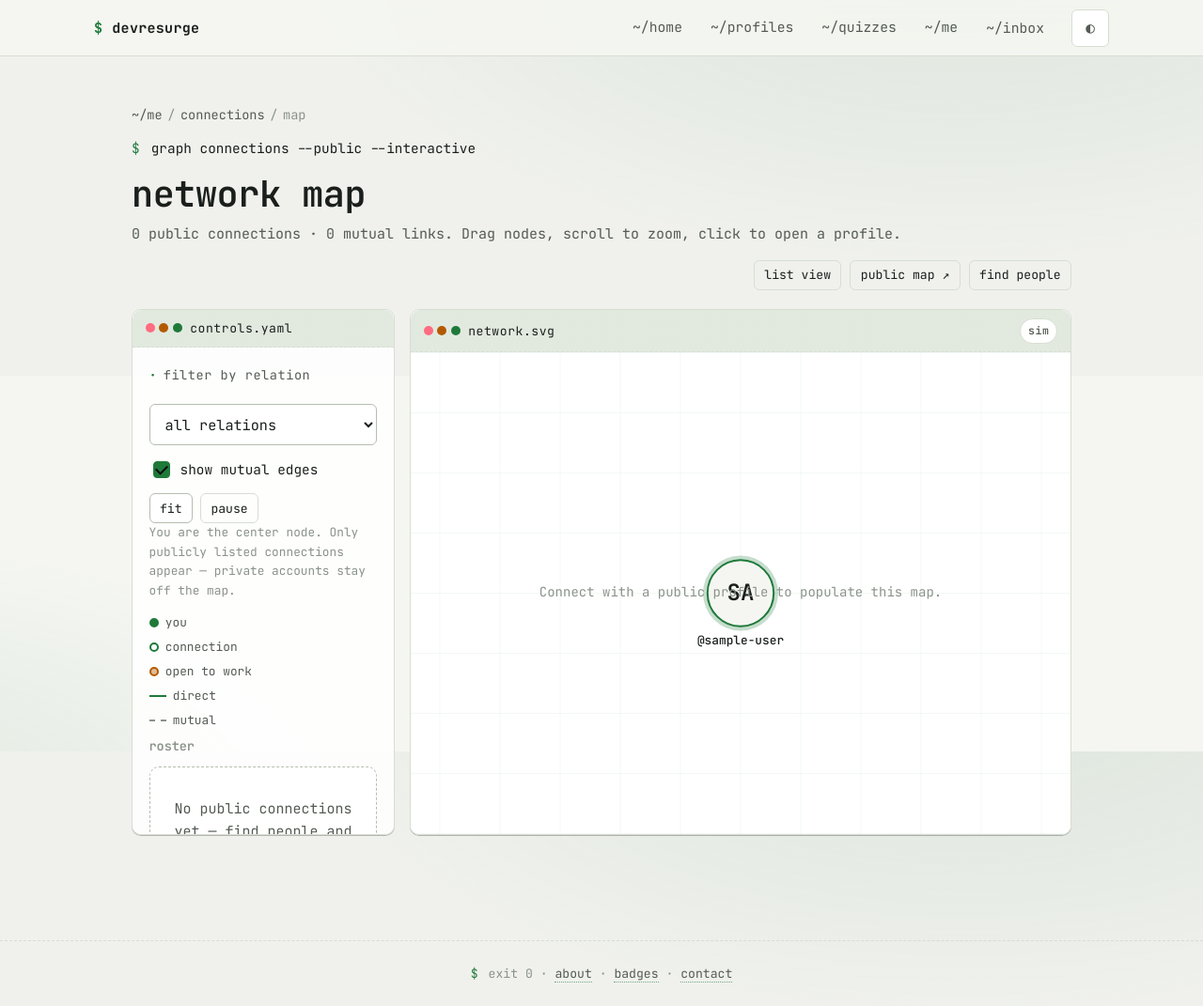
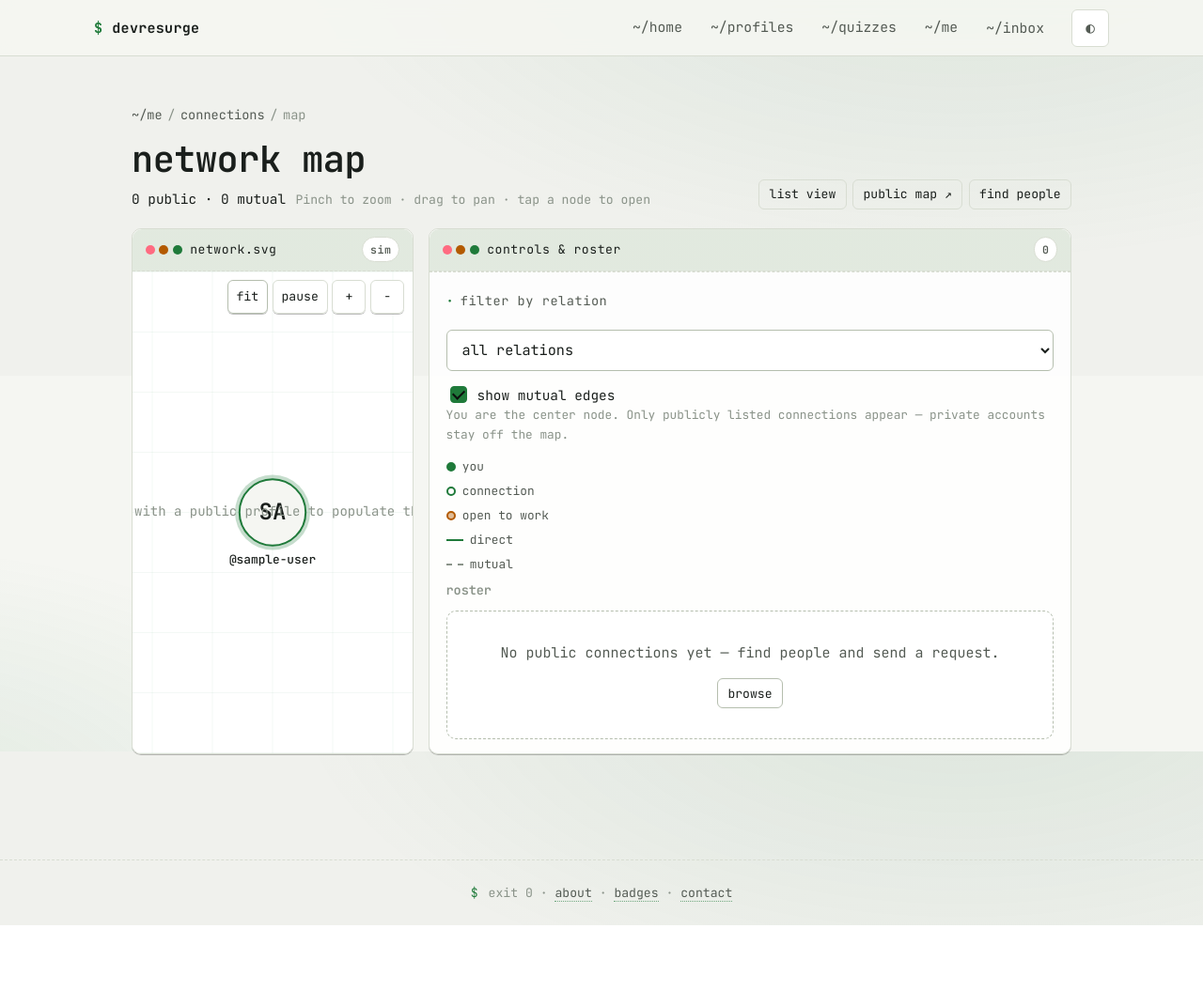
Before and after one commit to hasithsen/devresurge, a Django app: page /connections/map/ in a window 1280 px wide. Shown: the whole page at 94% size. After the commit the page ends 985 px from the top, so only its background shows below. Run offline with Django 5.2, Linux system fonts and the light colour scheme; the visitor is signed in with stand-in values (Sample User, id 1); data comes from the database, SQL or seed files in the repository; data that the repository does not hold is empty; parts of the project's set-up code (start-up, migrations or seed data) failed here and were passed over.

Commit message:
feat: Mobile-optimized map views
Signed-off-by: hasithsen <sen.hasith@gmail.com>

```diff
--- a/devresurge/static/css/project.css
+++ b/devresurge/static/css/project.css
@@ -3323,24 +3323,86 @@ a.dr-achieve:hover {
 
 /* Network map ------------------------------------------------------------ */
 
+.dr-map-page__lede {
+  margin: 0.35rem 0 0;
+  color: var(--text-muted);
+  font-size: 0.9rem;
+  display: flex;
+  flex-wrap: wrap;
+  gap: 0.35rem 0.65rem;
+  align-items: baseline;
+}
+
+.dr-map-page__stats {
+  color: var(--text);
+  font-variant-numeric: tabular-nums;
+}
+
+.dr-map-page__hint {
+  color: var(--text-dim);
+  font-size: 0.82rem;
+}
+
+.dr-map-page__hint--coarse { display: none; }
+.dr-map-page__hint--fine { display: inline; }
+
+@media (hover: none), (pointer: coarse) {
+  .dr-map-page__hint--coarse { display: inline; }
+  .dr-map-page__hint--fine { display: none; }
+  .dr-map-page__cli { display: none; }
+}
+
+.dr-map-page__actions {
+  display: flex;
+  flex-wrap: wrap;
+  gap: 0.4rem;
+}
+
+/* Mobile-first: canvas on top, controls below */
 .dr-map-layout {
-  display: grid;
-  grid-template-columns: minmax(220px, 280px) 1fr;
-  gap: 1rem;
-  margin-top: 1.25rem;
-  align-items: stretch;
-  min-height: 520px;
+  display: flex;
+  flex-direction: column;
+  gap: 0.75rem;
+  margin-top: 0.85rem;
+}
+
+.dr-map-stage {
+  min-height: 0;
+  display: flex;
+  flex-direction: column;
+  order: 1;
 }
 
 .dr-map-sidebar {
-  max-height: 70vh;
-  overflow: auto;
-}
-
-.dr-map-stage {
-  min-height: 520px;
-  display: flex;
-  flex-direction: column;
+  order: 2;
+  max-height: none;
+  overflow: visible;
+}
+
+.dr-map-sidebar__summary {
+  list-style: none;
+  cursor: pointer;
+  user-select: none;
+  display: flex;
+  align-items: center;
+  gap: 0.5rem;
+  width: 100%;
+  box-sizing: border-box;
+}
+
+.dr-map-sidebar__summary::-webkit-details-marker { display: none; }
+
+.dr-map-sidebar > .dr-panel__body {
+  border-top: 1px dashed var(--border);
+}
+
+.dr-map-sidebar:not([open]) > .dr-panel__body {
+  display: none;
+}
+
+.dr-map-sidebar:not([open]) > .dr-map-sidebar__summary {
+  border-radius: var(--radius-md);
+  border-bottom: none;
 }
 
 .dr-map-stage .dr-panel__body {
@@ -3351,24 +3413,49 @@ a.dr-achieve:hover {
 
 .dr-map-canvas-wrap {
   position: relative;
-  height: 100%;
-  min-height: 480px;
+  height: min(62dvh, 560px);
+  min-height: 280px;
   background: var(--bg);
+  overflow: hidden;
 }
 
 .dr-map-canvas {
   display: block;
   width: 100%;
   height: 100%;
-  min-height: 480px;
+  min-height: 280px;
   touch-action: none;
   cursor: grab;
+  -webkit-user-select: none;
+  user-select: none;
+}
+
+.dr-map-toolbar {
+  position: absolute;
+  z-index: 4;
+  top: 0.55rem;
+  right: 0.55rem;
+  display: flex;
+  flex-wrap: wrap;
+  gap: 0.3rem;
+  justify-content: flex-end;
+  max-width: calc(100% - 1.1rem);
+  padding: env(safe-area-inset-top, 0) env(safe-area-inset-right, 0) 0 0;
+}
+
+.dr-map-toolbar .dr-btn {
+  min-height: 36px;
+  min-width: 36px;
+  padding-inline: 0.55rem;
+  backdrop-filter: blur(8px);
+  background: color-mix(in oklab, var(--bg-elev) 88%, transparent);
+  box-shadow: var(--shadow-sm);
 }
 
 .dr-map-tooltip {
   position: absolute;
   z-index: 5;
-  max-width: 220px;
+  max-width: min(220px, calc(100% - 1.5rem));
   padding: 0.45rem 0.6rem;
   background: var(--bg-elev);
   border: 1px solid var(--border-strong);
@@ -3432,8 +3562,9 @@ a.dr-achieve:hover {
   display: flex;
   flex-direction: column;
   gap: 0.25rem;
-  max-height: 240px;
+  max-height: min(40vh, 280px);
   overflow: auto;
+  -webkit-overflow-scrolling: touch;
 }
 
 .dr-map-roster__btn {
@@ -3461,17 +3593,78 @@ a.dr-achieve:hover {
 
 .dr-map-roster__btn strong { display: block; font-weight: 600; }
 
-@media (max-width: 860px) {
+@media (min-width: 861px) {
   .dr-map-layout {
-    grid-template-columns: 1fr;
-    min-height: 0;
+    display: grid;
+    grid-template-columns: minmax(240px, 300px) 1fr;
+    gap: 1rem;
+    margin-top: 1.25rem;
+    align-items: stretch;
+    min-height: 520px;
   }
-  .dr-map-sidebar { max-height: none; }
-  .dr-map-canvas-wrap,
-  .dr-map-canvas { min-height: 420px; }
+
+  .dr-map-stage,
+  .dr-map-sidebar {
+    order: unset;
+  }
+
+  .dr-map-sidebar {
+    max-height: 70vh;
+    overflow: auto;
+  }
+
+  /* Keep controls expanded on desktop */
+  .dr-map-sidebar[data-map-controls] {
+    display: flex;
+    flex-direction: column;
+  }
+
+  .dr-map-sidebar__summary {
+    pointer-events: none;
+  }
+
+  .dr-map-sidebar > .dr-panel__body {
+    display: block !important;
+    flex: 1;
+    overflow: auto;
+  }
+
+  .dr-map-stage { min-height: 520px; }
+
+  .dr-map-canvas-wrap {
+    height: 100%;
+    min-height: 480px;
+  }
+
+  .dr-map-canvas { min-height: 480px; }
+
+  .dr-map-legend {
+    flex-direction: column;
+    flex-wrap: nowrap;
+    gap: 0.35rem;
+  }
+
+  .dr-map-roster {
+    max-height: 240px;
+  }
+
+  .dr-map-sheet { display: none !important; }
 }
 
 @media (max-width: 560px) {
+  .dr-map-page__actions {
+    width: 100%;
+  }
+
+  .dr-map-page__actions .dr-btn {
+    flex: 1 1 auto;
+    justify-content: center;
+  }
+
+  .dr-map-canvas-wrap {
+    height: min(58dvh, 480px);
+  }
+
   .dr-conn { flex-direction: column; align-items: stretch; gap: 0.6rem; }
   .dr-conn__actions { justify-content: flex-start; }
   .dr-checklist { grid-template-columns: 1fr; }
--- a/devresurge/static/js/network-map.js
+++ b/devresurge/static/js/network-map.js
@@ -27,6 +27,10 @@
     }
   }
 
+  function isCoarsePointer() {
+    return window.matchMedia && window.matchMedia("(pointer: coarse)").matches;
+  }
+
   function NetworkMap(canvas, graph) {
     this.canvas = canvas;
     this.ctx = canvas.getContext("2d");
@@ -44,18 +48,44 @@
     this.relationFilter = "";
     this.showMutual = true;
     this.raf = 0;
+    this.pointers = new Map();
+    this.pinch = null;
+    this.gesture = null;
     this.tooltip = document.querySelector("[data-map-tooltip]");
+    this.sheet = document.querySelector("[data-map-sheet]");
     this.status = document.querySelector("[data-map-status]");
     this.emptyMsg = canvas.getAttribute("data-map-empty") || "No connections yet.";
+    this.coarse = isCoarsePointer();
 
     this._bindUI();
+    this._syncControlsOpen();
     this._loadGraph(this.graph);
     this._resize();
     this._fit(true);
     this._loop();
 
     window.addEventListener("resize", this._onResizeBound(this), { passive: true });
+    if (window.visualViewport) {
+      window.visualViewport.addEventListener("resize", this._onResize.bind(this), { passive: true });
+    }
+    if (typeof ResizeObserver !== "undefined") {
+      var self = this;
+      this._ro = new ResizeObserver(function () { self._onResize(); });
+      this._ro.observe(this.canvas.parentElement);
+    }
   }
+
+  NetworkMap.prototype._syncControlsOpen = function () {
+    var details = document.querySelector("[data-map-controls]");
+    if (!details) return;
+    var mq = window.matchMedia("(min-width: 861px)");
+    function sync() {
+      if (mq.matches) details.setAttribute("open", "");
+    }
+    sync();
+    if (mq.addEventListener) mq.addEventListener("change", sync);
+    else if (mq.addListener) mq.addListener(sync);
+  };
 
   NetworkMap.prototype._bindUI = function () {
     var self = this;
@@ -86,10 +116,22 @@
         if (self.running) self._loop();
       });
     }
+    var zin = document.querySelector("[data-map-zoom-in]");
+    var zout = document.querySelector("[data-map-zoom-out]");
+    if (zin) zin.addEventListener("click", function () { self._zoomAt(1.18); });
+    if (zout) zout.addEventListener("click", function () { self._zoomAt(0.85); });
+
+    var sheetClose = document.querySelector("[data-map-sheet-close]");
+    if (sheetClose) sheetClose.addEventListener("click", function () { self._hideSheet(); });
+
     document.querySelectorAll("[data-map-focus]").forEach(function (btn) {
       btn.addEventListener("click", function () {
         var id = parseInt(btn.getAttribute("data-map-focus"), 10);
         self._focusNode(id);
+        if (self.coarse) {
+          var node = self.nodeById[id];
+          if (node) self._showSheet(node);
+        }
       });
       btn.addEventListener("dblclick", function () {
         var url = btn.getAttribute("data-map-url");
@@ -100,6 +142,17 @@
     canvasEvents(this);
   };
 
+  NetworkMap.prototype._zoomAt = function (factor, sx, sy) {
+    var mx = sx == null ? this.width / 2 : sx;
+    var my = sy == null ? this.height / 2 : sy;
+    var before = this._screenToWorld(mx, my);
+    this.scale = Math.min(3.5, Math.max(0.35, this.scale * factor));
+    var after = this._screenToWorld(mx, my);
+    this.tx += (after.x - before.x) * this.scale;
+    this.ty += (after.y - before.y) * this.scale;
+    this._draw();
+  };
+
   function canvasEvents(map) {
     var c = map.canvas;
 
@@ -108,19 +161,39 @@
       var rect = c.getBoundingClientRect();
       var mx = e.clientX - rect.left;
       var my = e.clientY - rect.top;
-      var before = map._screenToWorld(mx, my);
-      var factor = e.deltaY < 0 ? 1.08 : 0.92;
-      map.scale = Math.min(3.5, Math.max(0.35, map.scale * factor));
-      var after = map._screenToWorld(mx, my);
-      map.tx += (after.x - before.x) * map.scale;
-      map.ty += (after.y - before.y) * map.scale;
-      map._draw();
+      map._zoomAt(e.deltaY < 0 ? 1.08 : 0.92, mx, my);
     }, { passive: false });
 
     c.addEventListener("pointerdown", function (e) {
-      c.setPointerCapture(e.pointerId);
+      map.coarse = isCoarsePointer();
+      map.pointers.set(e.pointerId, { x: e.clientX, y: e.clientY });
+      try { c.setPointerCapture(e.pointerId); } catch (_) {}
+
+      if (map.pointers.size === 2) {
+        map.dragNode = null;
+        map.pan = null;
+        var pts = Array.from(map.pointers.values());
+        var dx = pts[1].x - pts[0].x;
+        var dy = pts[1].y - pts[0].y;
+        map.pinch = {
+          dist: Math.sqrt(dx * dx + dy * dy) || 1,
+          scale: map.scale,
+          cx: (pts[0].x + pts[1].x) / 2,
+          cy: (pts[0].y + pts[1].y) / 2,
+        };
+        map.gesture = null;
+        return;
+      }
+
       var p = map._eventWorld(e);
       var hit = map._hitTest(p.x, p.y);
+      map.gesture = {
+        hit: hit,
+        startX: e.clientX,
+        startY: e.clientY,
+        moved: false,
+        started: Date.now(),
+      };
       if (hit) {
         map.dragNode = hit;
         hit.fx = hit.x;
@@ -133,6 +206,34 @@
     });
 
     c.addEventListener("pointermove", function (e) {
+      if (map.pointers.has(e.pointerId)) {
+        map.pointers.set(e.pointerId, { x: e.clientX, y: e.clientY });
+      }
+
+      if (map.pinch && map.pointers.size >= 2) {
+        var pts = Array.from(map.pointers.values());
+        var dx = pts[1].x - pts[0].x;
+        var dy = pts[1].y - pts[0].y;
+        var dist = Math.sqrt(dx * dx + dy * dy) || 1;
+        var rect = c.getBoundingClientRect();
+        var mx = map.pinch.cx - rect.left;
+        var my = map.pinch.cy - rect.top;
+        var factor = dist / map.pinch.dist;
+        var before = map._screenToWorld(mx, my);
+        map.scale = Math.min(3.5, Math.max(0.35, map.pinch.scale * factor));
+        var after = map._screenToWorld(mx, my);
+        map.tx += (after.x - before.x) * map.scale;
+        map.ty += (after.y - before.y) * map.scale;
+        map._draw();
+        return;
+      }
+
+      if (map.gesture) {
+        var gdx = e.clientX - map.gesture.startX;
+        var gdy = e.clientY - map.gesture.startY;
+        if ((gdx * gdx + gdy * gdy) > 64) map.gesture.moved = true;
+      }
+
       if (map.dragNode) {
         var p = map._eventWorld(e);
         map.dragNode.fx = p.x;
@@ -140,7 +241,7 @@
         map.dragNode.x = p.x;
         map.dragNode.y = p.y;
         map._draw();
-        map._showTooltip(map.dragNode, e);
+        if (!map.coarse) map._showTooltip(map.dragNode, e);
         return;
       }
       if (map.pan) {
@@ -149,6 +250,7 @@
         map._draw();
         return;
       }
+      if (map.coarse) return;
       var w = map._eventWorld(e);
       var hover = map._hitTest(w.x, w.y);
       if (hover !== map.hover) {
@@ -157,22 +259,42 @@
       }
       if (hover) map._showTooltip(hover, e);
       else map._hideTooltip();
-      c.style.cursor = hover ? "pointer" : (map.pan ? "grabbing" : "grab");
+      c.style.cursor = hover ? "pointer" : "grab";
     });
 
     function endPointer(e) {
+      map.pointers.delete(e.pointerId);
+      if (map.pointers.size < 2) map.pinch = null;
+
+      var gesture = map.gesture;
+      var hit = map.dragNode || (gesture && gesture.hit);
+      var wasTap = gesture && !gesture.moved && (Date.now() - gesture.started) < 450;
+
       if (map.dragNode) {
         map.dragNode.fx = null;
         map.dragNode.fy = null;
         map.dragNode = null;
       }
       map.pan = null;
+      map.gesture = null;
       try { c.releasePointerCapture(e.pointerId); } catch (_) {}
+
+      if (wasTap && hit) {
+        map.hover = hit;
+        map._draw();
+        if (map.coarse) {
+          map._hideTooltip();
+          map._showSheet(hit);
+        } else {
+          map._showTooltip(hit, e);
+        }
+      }
     }
     c.addEventListener("pointerup", endPointer);
     c.addEventListener("pointercancel", endPointer);
 
     c.addEventListener("dblclick", function (e) {
+      if (map.coarse) return;
       var w = map._eventWorld(e);
       var hit = map._hitTest(w.x, w.y);
       if (hit && hit.url) window.location.href = hit.url;
@@ -182,6 +304,7 @@
   NetworkMap.prototype._loadGraph = function (graph) {
     this.graph = graph || { nodes: [], edges: [], me_id: null };
     this.nodeById = {};
+    var coarse = this.coarse;
     this.nodes = (graph.nodes || []).map(function (n, i) {
       var angle = (i / Math.max(graph.nodes.length, 1)) * Math.PI * 2;
       var radius = n.is_self ? 0 : 160 + (i % 5) * 18;
@@ -202,7 +325,7 @@
         vy: 0,
         fx: null,
         fy: null,
-        r: n.is_self ? 22 : 16,
+        r: n.is_self ? (coarse ? 26 : 22) : (coarse ? 20 : 16),
         img: null,
       };
       if (n.avatar) {
@@ -233,9 +356,9 @@
 
   NetworkMap.prototype._resize = function () {
     var wrap = this.canvas.parentElement;
-    var w = Math.max(320, wrap.clientWidth || 640);
-    var h = Math.max(360, wrap.clientHeight || 480);
-    var dpr = window.devicePixelRatio || 1;
+    var w = Math.max(280, wrap.clientWidth || 320);
+    var h = Math.max(240, wrap.clientHeight || 320);
+    var dpr = Math.min(window.devicePixelRatio || 1, 2.5);
     this.canvas.width = Math.floor(w * dpr);
     this.canvas.height = Math.floor(h * dpr);
     this.canvas.style.width = w + "px";
@@ -258,11 +381,13 @@
   };
 
   NetworkMap.prototype._hitTest = function (x, y) {
+    var pad = this.coarse ? 16 : 4;
     for (var i = this.nodes.length - 1; i >= 0; i--) {
       var n = this.nodes[i];
       var dx = n.x - x;
       var dy = n.y - y;
-      if (dx * dx + dy * dy <= (n.r + 4) * (n.r + 4)) return n;
+      var r = n.r + pad;
+      if (dx * dx + dy * dy <= r * r) return n;
     }
     return null;
   };
@@ -501,11 +626,12 @@
     this.ty = -n.y * this.scale;
     this.hover = n;
     this._draw();
-    this._showTooltip(n, null);
+    if (this.coarse) this._showSheet(n);
+    else this._showTooltip(n, null);
   };
 
   NetworkMap.prototype._showTooltip = function (node, event) {
-    if (!this.tooltip) return;
+    if (!this.tooltip || this.coarse) return;
     var lines = [
       "<strong>" + escapeHtml(node.name) + "</strong>",
       node.handle ? "@" + escapeHtml(node.handle) : "",
@@ -518,13 +644,48 @@
     this.tooltip.hidden = false;
     if (event) {
       var rect = this.canvas.getBoundingClientRect();
-      this.tooltip.style.left = (event.clientX - rect.left + 14) + "px";
-      this.tooltip.style.top = (event.clientY - rect.top + 14) + "px";
+      var left = event.clientX - rect.left + 14;
+      var top = event.clientY - rect.top + 14;
+      this.tooltip.style.left = "0px";
+      this.tooltip.style.top = "0px";
+      // Measure then clamp inside the canvas.
+      var tw = this.tooltip.offsetWidth || 160;
+      var th = this.tooltip.offsetHeight || 60;
+      left = Math.max(8, Math.min(left, this.width - tw - 8));
+      top = Math.max(8, Math.min(top, this.height - th - 8));
+      this.tooltip.style.left = left + "px";
+      this.tooltip.style.top = top + "px";
     }
   };
 
   NetworkMap.prototype._hideTooltip = function () {
     if (this.tooltip) this.tooltip.hidden = true;
+  };
+
+  NetworkMap.prototype._showSheet = function (node) {
+    if (!this.sheet || !node) return;
+    var nameEl = this.sheet.querySelector("[data-map-sheet-name]");
+    var handleEl = this.sheet.querySelector("[data-map-sheet-handle]");
+    var openEl = this.sheet.querySelector("[data-map-sheet-open]");
+    if (nameEl) nameEl.textContent = node.name || "";
+    if (handleEl) {
+      handleEl.textContent = node.handle
+        ? "@" + node.handle + (node.is_self ? " · you" : "")
+        : (node.is_self ? "you" : "");
+    }
+    if (openEl) {
+      if (node.url) {
+        openEl.href = node.url;
+        openEl.hidden = false;
+      } else {
+        openEl.hidden = true;
+      }
+    }
+    this.sheet.hidden = false;
+  };
+
+  NetworkMap.prototype._hideSheet = function () {
+    if (this.sheet) this.sheet.hidden = true;
   };
 
   function escapeHtml(s) {
--- a/devresurge/templates/connections/network_map.html
+++ b/devresurge/templates/connections/network_map.html
@@ -17,7 +17,7 @@
 {% endblock extra_head %}
 
 {% block content %}
-  <section class="dr-page">
+  <section class="dr-page dr-map-page">
     <nav class="dr-crumb" aria-label="{% translate 'Breadcrumb' %}">
       {% if is_public_map and map_profile %}
         <a href="{% url 'home' %}">~</a>
@@ -36,9 +36,9 @@
       {% endif %}
     </nav>
 
-    <header class="dr-page__head">
+    <header class="dr-page__head dr-map-page__head">
       <div>
-        <p class="dr-cli"><span class="dr-prompt"></span> <span class="cmd">graph connections --public --interactive</span></p>
+        <p class="dr-cli dr-map-page__cli"><span class="dr-prompt"></span> <span class="cmd">graph connections --public --interactive</span></p>
         <h1 style="margin: 0;">
           {% if is_public_map and map_profile %}
             {% blocktranslate with handle=map_profile.handle %}@{{ handle }} network{% endblocktranslate %}
@@ -46,13 +46,21 @@
             {% trans "network map" %}
           {% endif %}
         </h1>
-        <p style="margin: 0.35rem 0 0; color: var(--text-muted);">
-          {% blocktranslate with n=graph.stats.connections m=graph.stats.mutual_edges %}
-            {{ n }} public connections · {{ m }} mutual links. Drag nodes, scroll to zoom, click to open a profile.
-          {% endblocktranslate %}
+        <p class="dr-map-page__lede">
+          <span class="dr-map-page__stats">
+            {% blocktranslate with n=graph.stats.connections m=graph.stats.mutual_edges %}
+              {{ n }} public · {{ m }} mutual
+            {% endblocktranslate %}
+          </span>
+          <span class="dr-map-page__hint dr-map-page__hint--fine">
+            {% trans "Drag nodes · scroll to zoom · double-click to open" %}
+          </span>
+          <span class="dr-map-page__hint dr-map-page__hint--coarse">
+            {% trans "Pinch to zoom · drag to pan · tap a node to open" %}
+          </span>
         </p>
       </div>
-      <div class="dr-page__head-actions">
+      <div class="dr-page__head-actions dr-map-page__actions">
         {% if is_public_map and map_profile %}
           <a class="dr-btn dr-btn--sm dr-btn--ghost" href="{{ map_profile.get_absolute_url }}">{% trans "profile" %}</a>
           {% if request.user.is_authenticated and map_profile.user_id == request.user.pk %}
@@ -69,11 +77,50 @@
     </header>
 
     <div class="dr-map-layout">
-      <aside class="dr-map-sidebar dr-panel" aria-label="{% translate 'Map controls' %}">
+      {# Canvas first in DOM for mobile-first reading order #}
+      <div class="dr-map-stage dr-panel">
         <header class="dr-panel__header">
           <span class="dr-dots"><span></span><span></span><span></span></span>
-          <span class="dr-panel__title">controls.yaml</span>
+          <span class="dr-panel__title">
+            {% if is_public_map and map_profile %}@{{ map_profile.handle }}/network.svg{% else %}network.svg{% endif %}
+          </span>
+          <span class="dr-pill" data-map-status>sim</span>
         </header>
+        <div class="dr-panel__body dr-map-canvas-wrap">
+          <div class="dr-map-toolbar" role="toolbar" aria-label="{% translate 'Map tools' %}">
+            <button type="button" class="dr-btn dr-btn--sm" data-map-fit>{% trans "fit" %}</button>
+            <button type="button" class="dr-btn dr-btn--sm dr-btn--ghost" data-map-pause>{% trans "pause" %}</button>
+            <button type="button" class="dr-btn dr-btn--sm dr-btn--ghost" data-map-zoom-in aria-label="{% translate 'Zoom in' %}">+</button>
+            <button type="button" class="dr-btn dr-btn--sm dr-btn--ghost" data-map-zoom-out aria-label="{% translate 'Zoom out' %}">−</button>
+          </div>
+          <canvas id="dr-network-map"
+                  class="dr-map-canvas"
+                  role="img"
+                  aria-label="{% if is_public_map and map_profile %}{% blocktranslate with handle=map_profile.handle %}Public network map for @{{ handle }}{% endblocktranslate %}{% else %}{% translate 'Interactive network map of your public connections' %}{% endif %}"
+                  data-network-map
+                  data-map-src="{{ graph_json_url }}?mutual={% if include_mutual %}1{% else %}0{% endif %}"
+                  data-map-empty="{% if is_public_map %}{% translate 'No public connections to show yet.' %}{% else %}{% translate 'Connect with a public profile to populate this map.' %}{% endif %}">
+          </canvas>
+          <div class="dr-map-tooltip" data-map-tooltip hidden></div>
+          <div class="dr-map-sheet" data-map-sheet hidden>
+            <div class="dr-map-sheet__body">
+              <div class="dr-map-sheet__meta">
+                <strong data-map-sheet-name></strong>
+                <span data-map-sheet-handle></span>
+              </div>
+              <a class="dr-btn dr-btn--sm dr-btn--primary" data-map-sheet-open href="#">{% trans "open profile" %}</a>
+              <button type="button" class="dr-btn dr-btn--sm dr-btn--ghost" data-map-sheet-close aria-label="{% translate 'Close' %}">×</button>
+            </div>
+          </div>
+        </div>
+      </div>
+
+      <details class="dr-map-sidebar dr-panel" data-map-controls>
+        <summary class="dr-panel__header dr-map-sidebar__summary">
+          <span class="dr-dots"><span></span><span></span><span></span></span>
+          <span class="dr-panel__title">{% trans "controls & roster" %}</span>
+          <span class="dr-pill">{{ graph.stats.connections }}</span>
+        </summary>
         <div class="dr-panel__body dr-stack">
           <label class="dr-label" for="dr-map-filter">{% trans "Filter by relation" %}</label>
           <select id="dr-map-filter" class="dr-select" data-map-filter>
@@ -87,11 +134,6 @@
             <input type="checkbox" data-map-mutual {% if include_mutual %}checked{% endif %} />
             <span>{% trans "show mutual edges" %}</span>
           </label>
-
-          <div class="dr-btn-row">
-            <button type="button" class="dr-btn dr-btn--sm" data-map-fit>{% trans "fit" %}</button>
-            <button type="button" class="dr-btn dr-btn--sm dr-btn--ghost" data-map-pause>{% trans "pause" %}</button>
-          </div>
 
           <p class="dr-helptext" style="margin: 0;">
             {% if is_public_map and map_profile %}
@@ -156,28 +198,7 @@
             </div>
           {% endif %}
         </div>
-      </aside>
-
-      <div class="dr-map-stage dr-panel">
-        <header class="dr-panel__header">
-          <span class="dr-dots"><span></span><span></span><span></span></span>
-          <span class="dr-panel__title">
-            {% if is_public_map and map_profile %}@{{ map_profile.handle }}/network.svg{% else %}network.svg{% endif %}
-          </span>
-          <span class="dr-pill" data-map-status>sim</span>
-        </header>
-        <div class="dr-panel__body dr-map-canvas-wrap">
-          <canvas id="dr-network-map"
-                  class="dr-map-canvas"
-                  role="img"
-                  aria-label="{% if is_public_map and map_profile %}{% blocktranslate with handle=map_profile.handle %}Public network map for @{{ handle }}{% endblocktranslate %}{% else %}{% translate 'Interactive network map of your public connections' %}{% endif %}"
-                  data-network-map
-                  data-map-src="{{ graph_json_url }}?mutual={% if include_mutual %}1{% else %}0{% endif %}"
-                  data-map-empty="{% if is_public_map %}{% translate 'No public connections to show yet.' %}{% else %}{% translate 'Connect with a public profile to populate this map.' %}{% endif %}">
-          </canvas>
-          <div class="dr-map-tooltip" data-map-tooltip hidden></div>
-        </div>
-      </div>
+      </details>
     </div>
   </section>
 {% endblock content %}
```
Also changed, not shown: other parts of devresurge/static/css/project.css (+48 -4 lines).
